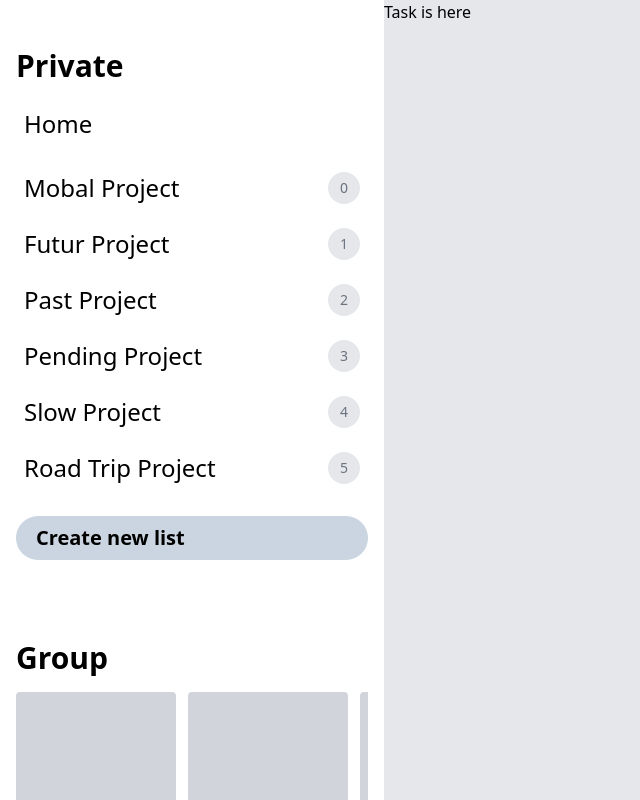
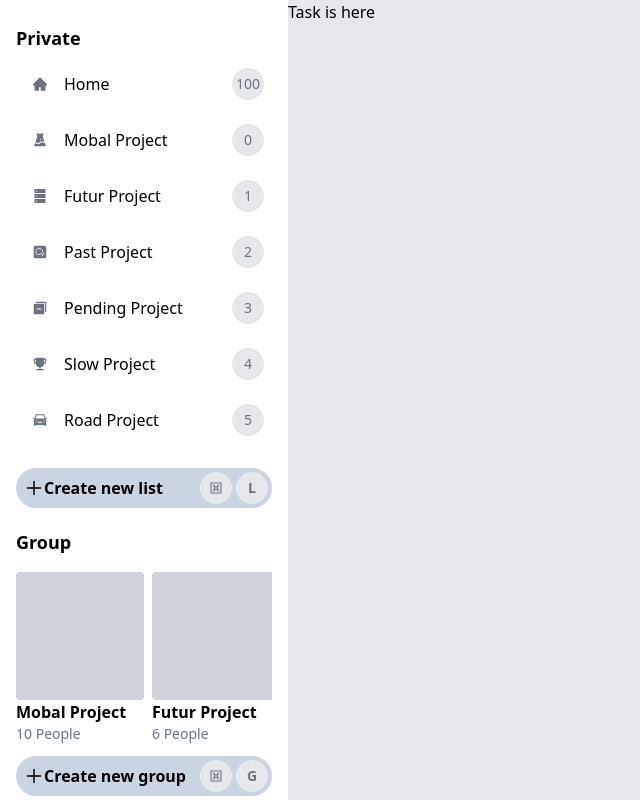
Before and after one commit to Japhetism/benmore_technologies_frontend_assessment, a React (Create React App) app: page / in a window 1280 px wide. Shown: the top 800 px of the page, without its empty margins (0-640 px from the left). Built offline with nearby package versions, Linux system fonts and the light colour scheme.

Commit message:
add icons

```diff
--- a/package.json
+++ b/package.json
@@ -14,6 +14,7 @@
     "axios": "^1.7.4",
     "react": "^18.3.1",
     "react-dom": "^18.3.1",
+    "react-icons": "^5.3.0",
     "react-redux": "^9.1.2",
     "react-router-dom": "^6.26.1",
     "react-scripts": "5.0.1",
--- a/src/components/button/index.tsx
+++ b/src/components/button/index.tsx
@@ -1,9 +1,33 @@
+import { AiOutlinePlus, AiOutlineMacCommand } from "react-icons/ai";
 import { IButton } from "../../interfaces/IButton";
 
-const Button = ({ name, onClick }: IButton) => {
+
+const Button = ({
+    name,
+    signText = '',
+    showPlusIcon = false,
+    showCommandIcon = false,
+    onClick
+}: IButton) => {
     return <>
-        <button onClick={() => onClick()} className="block py-2 px-2 pl-5 rounded-full text-xl text-left text-black w-full bg-slate-300 hover:bg-slate-300 font-bold border-0 m-0">
+        <button onClick={() => onClick()} className="relative flex items-center block py-2 px-1 pl-2 rounded-full text-md text-left text-black w-full bg-slate-300 hover:bg-slate-300 font-bold border-0 m-0">
+            {showPlusIcon && (
+                <span className="flex items-center text-xl"><AiOutlinePlus /></span>
+            )}
             {name}
+            <div className="absolute bottom-0 right-0 flex space-x-1 p-1">
+                {showCommandIcon && (
+                    <span className="w-8 h-8 bg-gray-200 text-gray-500 flex items-center justify-center rounded-full text-sm">
+                        <AiOutlineMacCommand />
+                    </span>
+                )}
+                {signText && (
+                    <span className="w-8 h-8 bg-gray-200 text-gray-500 flex items-center justify-center rounded-full text-sm">
+                        {signText}
+                    </span>
+                )}
+            </div>
+
         </button>
     </>
 }
--- a/src/components/groupList/index.tsx
+++ b/src/components/groupList/index.tsx
@@ -18,16 +18,16 @@ const GroupList = () => {
     }, [status, dispatch]);
 
     return <>
-        <div className="flex flex-row space-x-3 mb-4 overflow-x-auto scrollbar-hidden">
+        <div className="flex flex-row mt-4 mb-3 space-x-2 overflow-x-auto scrollbar-hidden">
             {groups.map((group: IGroup, index: number) => (
                 <div>
-                    <div className="bg-gray-300 w-40 h-40 rounded" />
-                    <p className="text-black text-lg font-bold">{group.name}</p>
-                    <p className="text-gray-500">{formatGroupUserLabel(group)}</p>
+                    <div className="bg-gray-300 w-32 h-32 rounded" />
+                    <p className="text-black text-md font-bold">{group.name}</p>
+                    <p className="text-gray-500 text-sm">{formatGroupUserLabel(group)}</p>
                 </div>
             ))}
         </div>
-        <Button name="Create new group" onClick={() => console.log("create new group")}/>
+        <Button name="Create new group" signText="G" showCommandIcon showPlusIcon onClick={() => console.log("create new group")}/>
     </>
 }
 
--- a/src/components/listList/index.tsx
+++ b/src/components/listList/index.tsx
@@ -5,6 +5,7 @@ import { AppDispatch, RootState } from "../../redux/store";
 import { fetchLists } from "../../redux/list";
 import { IList } from "../../interfaces/IList"
 import Button from "../button";
+import { listIconsFixtures } from "../../fixtures/icons";
 
 const ListList = () => {
 
@@ -17,20 +18,29 @@ const ListList = () => {
         }
     }, [status, dispatch]);
 
+    const ListIcon = (index: number): React.ReactElement => {
+        const Icon = listIconsFixtures()[index];
+        const DefaultIcon = listIconsFixtures()[listIconsFixtures().length - 1];
+        return Icon ? <Icon /> : <DefaultIcon />;
+    }
+
     return <>
-        <ul className="space-y-2 text-2xl text-black">
-            <li className="mt-4 mb-4">
-                <Link to="" className="block py-2 px-2 rounded hover:bg-slate-300">Home</Link>
+        <ul className="space-y-2 text-md text-black">
+            <li className="relative mt-2 mb-2 flex items-center block py-2 px-2 rounded hover:bg-slate-300">
+                <span className="mr-2 w-8 h-8 flex items-center justify-center text-gray-500">{ListIcon(0)}</span>
+                <Link to="" className="">Home</Link>
+                <span className="absolute right-2 w-8 h-8 bg-gray-200 text-gray-500 flex items-center justify-center rounded-full text-sm">{100}</span>
             </li>
             {lists.map((list: IList, index: number) => (
-                <li className="relative mt-4 mb-4 flex items-center block py-2 px-2 rounded hover:bg-slate-300" key={`${index}-${list.id}`}>
+                <li className="relative mt-2 mb-2 flex items-center block py-2 px-2 rounded hover:bg-slate-300" key={`${index}-${list.id}`}>
+                    <span className="mr-2 w-8 h-8 flex items-center justify-center text-gray-500">{ListIcon(index+1)}</span>
                     <Link to="" className="">{list.name}</Link>
                     <span className="absolute right-2 w-8 h-8 bg-gray-200 text-gray-500 flex items-center justify-center rounded-full text-sm">{index}</span>
                 </li>
             ))}
         </ul>
         <div className="mt-6">
-            <Button name="Create new list" onClick={() => console.log("create new list")}/>
+            <Button name="Create new list" signText="L" showCommandIcon showPlusIcon onClick={() => console.log("create new list")}/>
         </div>
     </>
 }
--- a/src/components/sideMenu/index.tsx
+++ b/src/components/sideMenu/index.tsx
@@ -3,13 +3,13 @@ import GroupList from "../groupList";
 
 const SideMenu = () => {
 
-    return <nav className="w-96 h-screen bg-white text-white p-4 py-12">
-        <div className="mb-4">
-            <h3 className="text-3xl text-black font-semibold mb-2">Private</h3>
+    return <nav className="w-72 h-screen bg-white text-white p-4 py-6">
+        <div className="mb-2">
+            <h3 className="text-lg text-black font-semibold">Private</h3>
             <ListList />
         </div>
-        <div className="mb-4 mt-20">
-            <h3 className="text-3xl text-black font-semibold mb-4">Group</h3>
+        <div className="mb-2 mt-5">
+            <h3 className="text-lg text-black font-semibold">Group</h3>
             <GroupList />
         </div>
     </nav>
--- a/src/fixtures/group.ts
+++ b/src/fixtures/group.ts
@@ -90,7 +90,7 @@ export const groupFixtures: IGroup[] = [
     },
     {
         id: "10393-dddk-jcjfjk",
-        name: "Road Trip Project",
+        name: "Road Project",
         description: "",
         maxMember:10,
         status: "active",
--- /dev/null
+++ b/src/fixtures/icons.ts
@@ -0,0 +1,27 @@
+import {
+    AiFillHome,
+    AiFillCar,
+    AiFillBook,
+    AiFillExperiment,
+    AiFillDatabase,
+    AiFillWechatWork,
+    AiFillSwitcher,
+    AiFillTrophy,
+    AiFillPushpin,
+    AiFillFire
+} from "react-icons/ai";
+
+export const listIconsFixtures = (): Array<React.ElementType> => {
+    return [
+        AiFillHome,
+        AiFillExperiment,
+        AiFillDatabase,
+        AiFillWechatWork,
+        AiFillSwitcher,
+        AiFillTrophy,
+        AiFillCar,
+        AiFillBook,
+        AiFillFire,
+        AiFillPushpin,
+    ];
+}
--- a/src/interfaces/IButton.ts
+++ b/src/interfaces/IButton.ts
@@ -1,4 +1,7 @@
 export interface IButton {
     name: string
+    signText?: string
+    showPlusIcon?: boolean
+    showCommandIcon?: boolean
     onClick: () => void
 }
```
Also changed, not shown: 1 other file (tests, documents, lock files or other folders).
